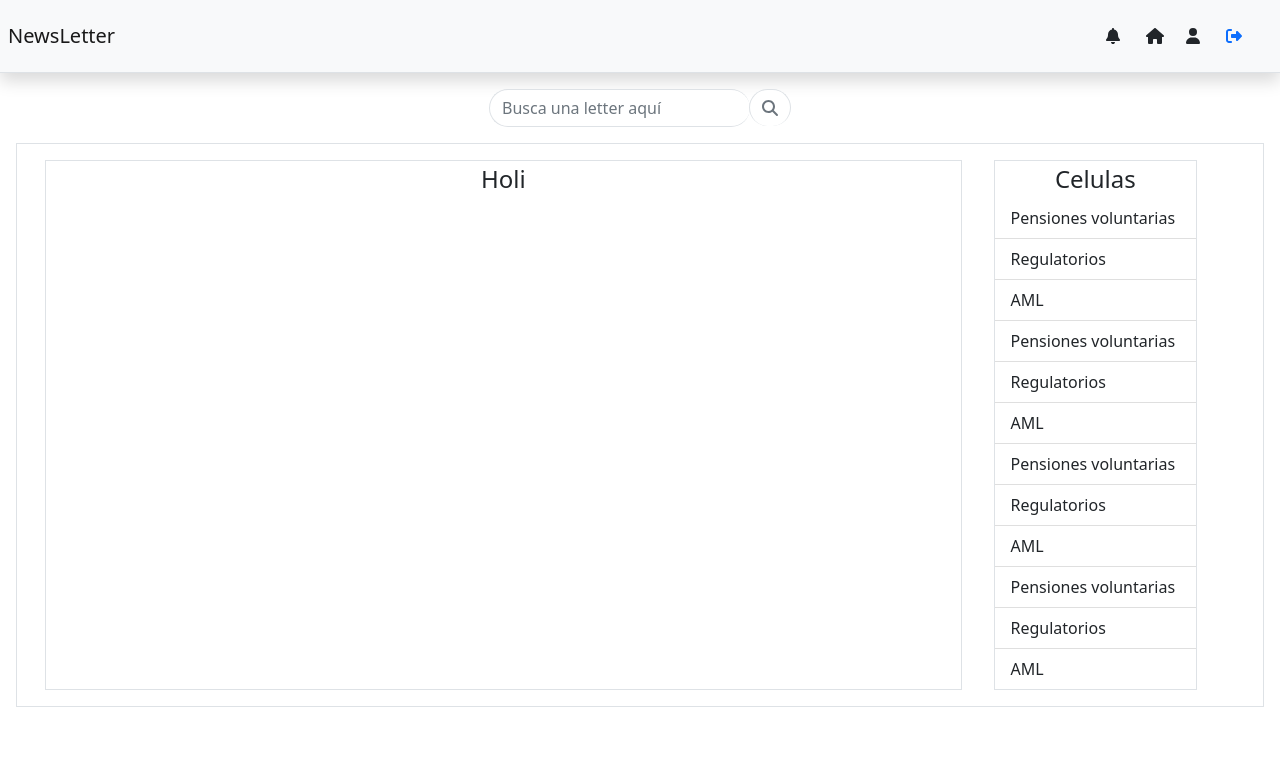
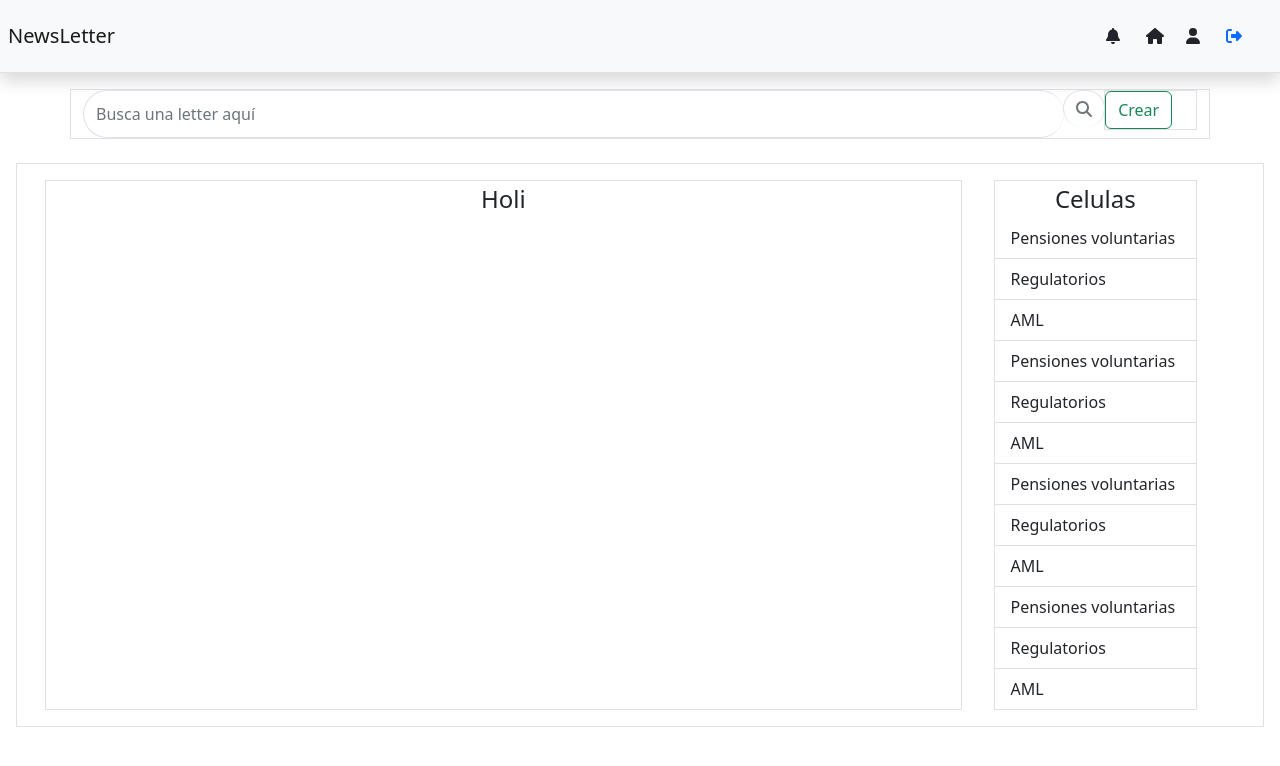
Before and after one commit to LizethLorenaSandoval/NewslatterFront, an Angular app: page /home in a window 1280 px wide. Shown: the top 766 px of the page. Built offline with nearby package versions, Linux system fonts and the light colour scheme.

Commit message:
se agrega boton de crear letter en el home

```diff
--- a/src/app/componentes/home/home.component.html
+++ b/src/app/componentes/home/home.component.html
@@ -9,8 +9,13 @@
 <body>
     <app-nav></app-nav>
 
+    <div class="container">
         <div class="row">
-        <div class="col-md-3 mx-auto">
+          <div class="col-lg-12">
+            <div class="row d-flex">
+
+                <div class="col-xl-12 col-sm-12 mb-2  border">
+                    <div class="mx-auto">
                         <div class="input-group">
                             <input placeholder="Busca una letter aquí" class="form-control border-end-0 border rounded-pill" type="search" id="example-search-input">
                             <span class="input-group-append">
@@ -18,9 +23,27 @@
                                     <i class="fa fa-search"></i>
                                 </button>
                             </span>
+                            <div class="col-xl-1 col-sm-2 mb-2 border">
+                                <div class="mx-auto">
+                                    <button type="button" class="btn btn-outline-success">Crear</button>
                                 </div>
                               </div>
                         </div>
+
+                    </div>
+                </div>
+
+                <!-- <div class="col-xl-2 col-sm-2 mb-2 border ">
+                    <div class="mx-auto">
+                        <button type="button" class="btn btn-outline-success">Crear letter</button>
+                    </div>
+                  </div> -->
+            </div>
+          </div>
+        </div>
+    </div>
+
+
 
     <div class="row m-3">
 
@@ -50,8 +73,5 @@
         </div>
     </div>
 
-
-
-
 </body>
 </html>
```
Lines whose indentation alone changed are shown as unchanged.
